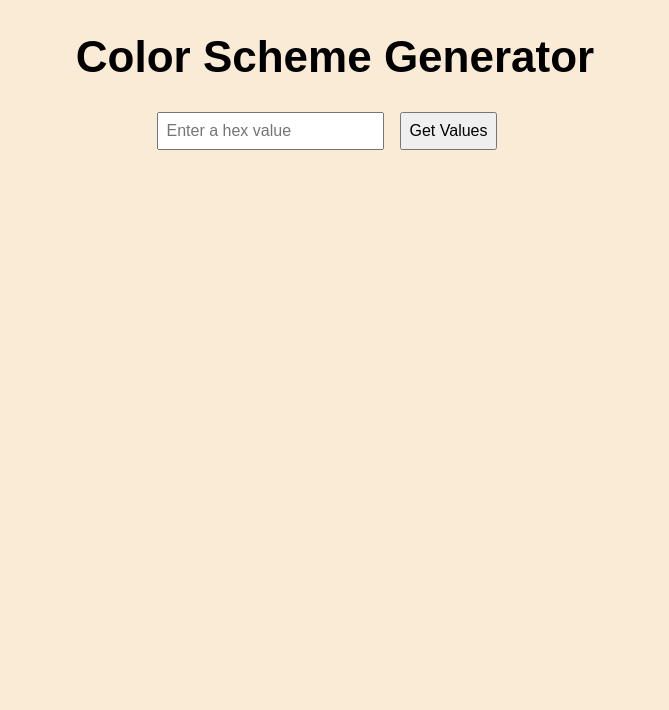
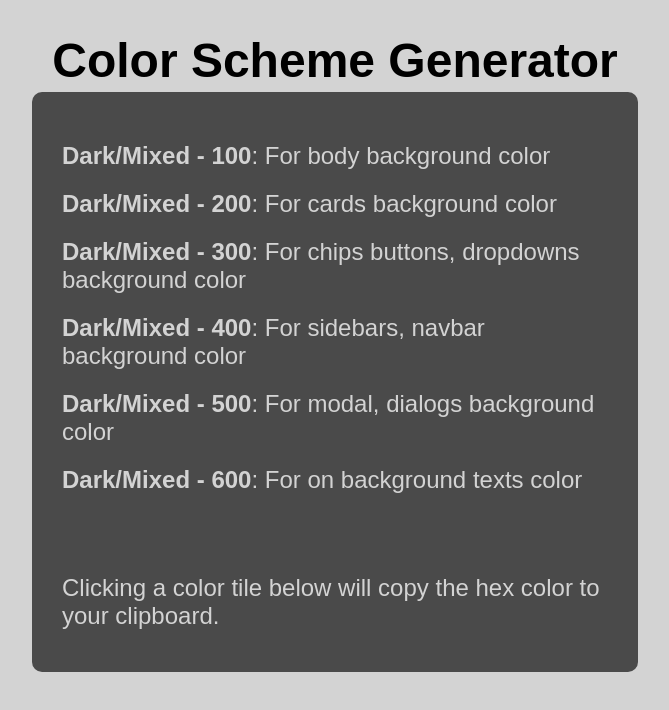
Before and after one commit to LukaWoodson/color_scheme_generator, a JavaScript app: page / in a window 1280 px wide. Shown: the top 710 px of the page, without its empty margins (305-974 px from the left). Built offline with nearby package versions, Linux system fonts and the light colour scheme.

Commit message:
Add Title/Desc section

```diff
--- a/src/App.js
+++ b/src/App.js
@@ -1,10 +1,11 @@
-import ColorsComponent from "./components/color-picker/color-picker.component";
 import "./styles.css";
+import TitleDesc from "./components/title-desc/title-desc.component";
 
 export default function App() {
   return (
     <div className="App">
-      <ColorsComponent />
+      {/*<ColorsComponent />*/}
+      <TitleDesc />
     </div>
   );
 }
--- /dev/null
+++ b/src/components/title-desc/title-desc.component.js
@@ -0,0 +1,42 @@
+import {
+  ColorGuide,
+  Desc,
+  HeadWrapper,
+  TextBox,
+  Title,
+} from "./title-desc.styles";
+
+function TitleDesc() {
+  return (
+    <HeadWrapper>
+      <Title>Color Scheme Generator</Title>
+      <TextBox>
+        <ColorGuide>
+          <strong>Dark/Mixed - 100</strong>: For body background color
+        </ColorGuide>
+        <ColorGuide>
+          <strong>Dark/Mixed - 200</strong>: For cards background color
+        </ColorGuide>
+        <ColorGuide>
+          <strong>Dark/Mixed - 300</strong>: For chips buttons, dropdowns
+          background color
+        </ColorGuide>
+        <ColorGuide>
+          <strong>Dark/Mixed - 400</strong>: For sidebars, navbar background
+          color
+        </ColorGuide>
+        <ColorGuide>
+          <strong>Dark/Mixed - 500</strong>: For modal, dialogs background color
+        </ColorGuide>
+        <ColorGuide>
+          <strong>Dark/Mixed - 600</strong>: For on background texts color
+        </ColorGuide>
+        <Desc>
+          Clicking a color tile below will copy the hex color to your clipboard.
+        </Desc>
+      </TextBox>
+    </HeadWrapper>
+  );
+}
+
+export default TitleDesc;
--- /dev/null
+++ b/src/components/title-desc/title-desc.styles.js
@@ -0,0 +1,36 @@
+import styled from "styled-components";
+
+export const HeadWrapper = styled.div`
+  display: flex;
+  flex-direction: column;
+  justify-content: center;
+  width: 606px;
+  gap: 4px;
+  margin-top: 33px;
+`;
+
+export const Title = styled.h1`
+  font-size: 48px;
+  font-weight: 600;
+`;
+
+export const TextBox = styled.div`
+  font-size: 24px;
+  padding: 30px;
+  height: 520px;
+  border-radius: 10px;
+  background-color: #4a4a4a;
+  display: flex;
+  flex-direction: column;
+  text-align: left;
+`;
+
+export const ColorGuide = styled.p`
+  color: #d3d3d3;
+  margin-top: 20px;
+`;
+
+export const Desc = styled.p`
+  color: #d3d3d3;
+  margin-top: 80px;
+`;
--- a/src/styles.css
+++ b/src/styles.css
@@ -4,7 +4,7 @@
 }
 
 body {
-	background: antiquewhite;
+	background: #D3D3D3;
 }
 
 .App {
```
